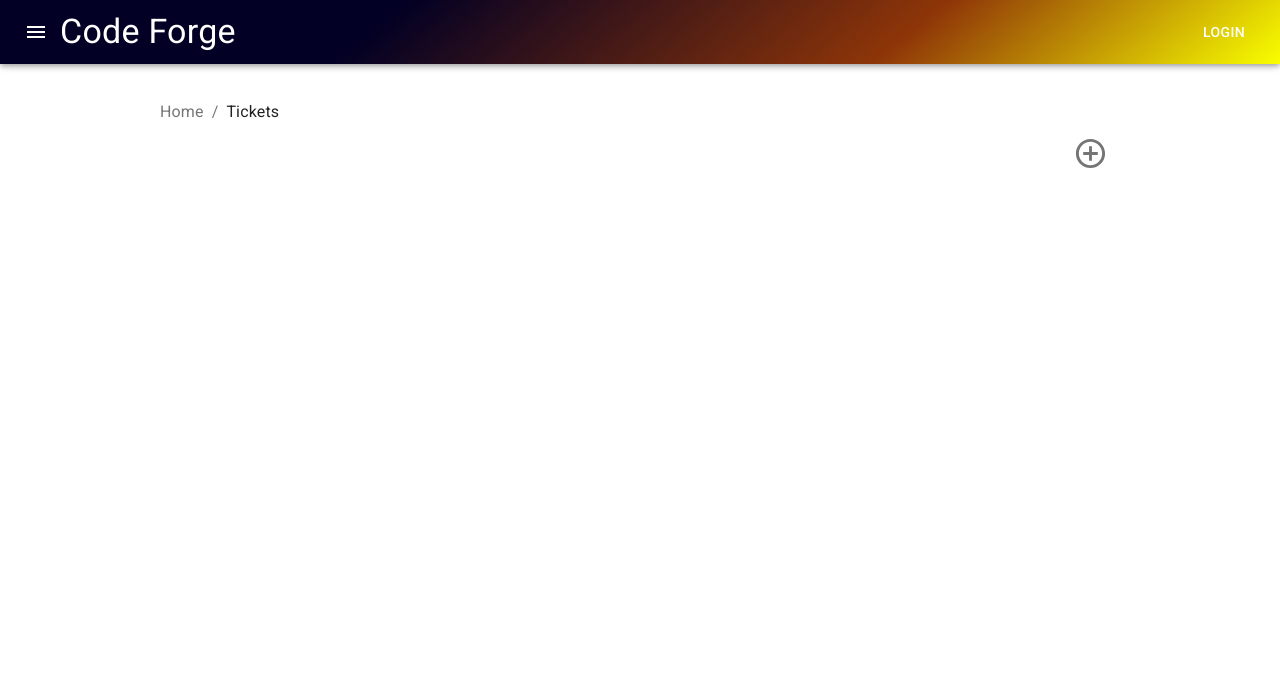
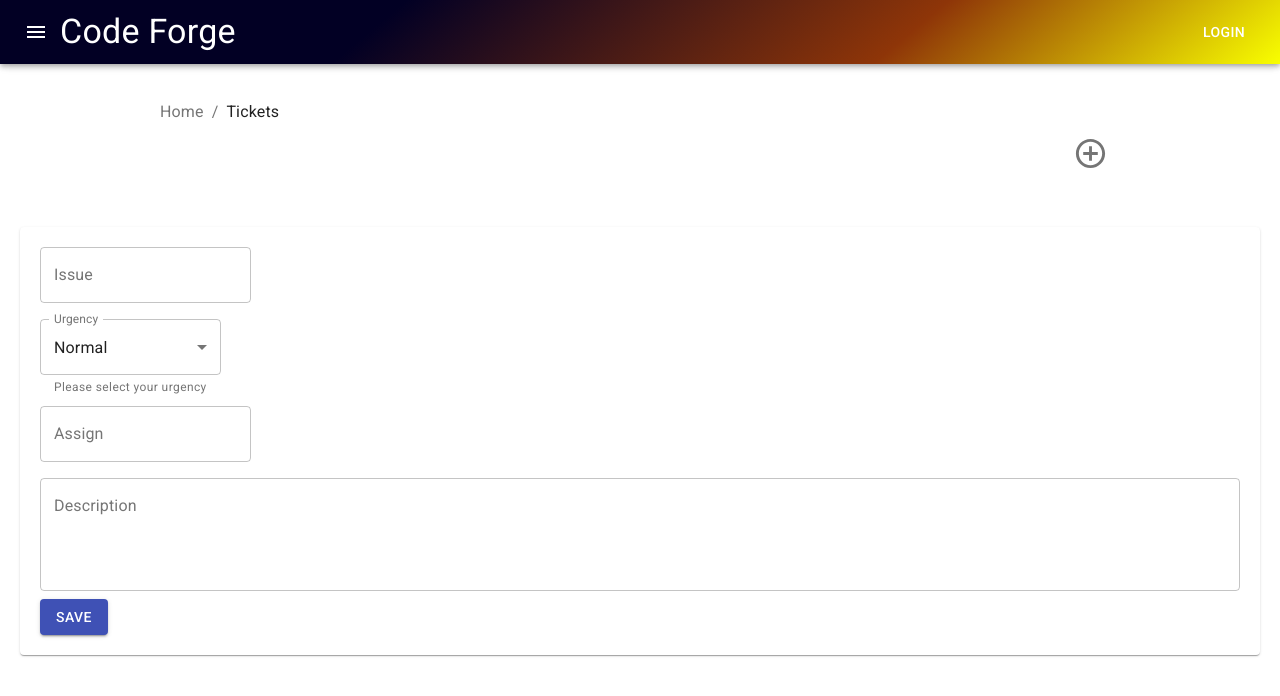
Before and after one commit to RedBrand88/issue-tracker-frontend, a React (Create React App) app: page /view-ticket/edit/1 in a window 1280 px wide. Shown: the top 696 px of the page. Built offline with nearby package versions, Linux system fonts and the light colour scheme.

Commit message:
made edit modal for the list view and detail view

```diff
--- a/src/Components/TicketForm.js
+++ b/src/Components/TicketForm.js
@@ -22,14 +22,22 @@ const urgencyLevels = [
 ];
 
 
-export default function CreateTicketForm(props) {
-    const [urgency, setUrgency] = React.useState('Normal');
+class CreateTicketForm extends React.Component {
 
-    const handleChange = (event) => {
-        setUrgency(event.target.value);
+    constructor(props) {
+        super(props);
+        this.state = {
+            urgency: 'Normal'
+        };
+    }
+
+    handleChange = (event) => {
+        this.setState({
+            urgency: event.target.value
+        });
     };
 
-    const handleFormSubmit = (event, requestType, ticketID) => {
+    handleFormSubmit = (event, requestType, ticketID) => {
         const issue = event.target.elements.issue.value;
         const severity = event.target.elements.severity.value;
         const assignedTo = event.target.elements.assignedTo.value;
@@ -62,26 +70,33 @@ export default function CreateTicketForm(props) {
         }
     }
 
+    render() {
+
         return (
             <Card style={{ margin: 20, padding: 20 }}>
-            <form onSubmit={(event) => handleFormSubmit(
+                <form onSubmit={(event) => this.handleFormSubmit(
                     event,
-                props.requestType,
-                props.ticketID
+                    this.props.requestType,
+                    this.props.id
                 )}
                 noValidate autoComplete="off">
-                <TextField name='issue' id="outlined-basic" label="Issue" variant="outlined" />
+                    <TextField name='issue'
+                    id="standard-helperText"
+                    label="Issue"
+                    variant="outlined"
+                    defaultValue={this.props.issue}
+                    />
                     <br />
                     <TextField
                         name='severity'
-                    id="outlined-select-currency"
                         select
                         label="Urgency"
-                    value={urgency}
-                    onChange={handleChange}
+                        value={this.state.urgency}
+                        onChange={this.handleChange}
                         helperText="Please select your urgency"
                         margin="normal"
                         variant="outlined"
+                        defaultValue={this.props.severity}
                     >
                         {urgencyLevels.map(option => (
                             <MenuItem key={option.value} value={option.value}>
@@ -90,21 +105,30 @@ export default function CreateTicketForm(props) {
                         ))}
                     </TextField>
                     <br />
-                <TextField name='assignedTo' id="outlined-basic" label="Assign" variant="outlined" />
+                    <TextField name='assignedTo'
+                    id="standard-helperText"
+                    defaultValue={this.props.assignedTo}
+                    label="Assign"
+                    variant="outlined" />
                     <br />
                     <TextField
                         name='description'
-                    id="outlined-textarea"
+                        id="outlined-multiline-static"
                         label="Description"
+                        rows="4"
                         multiline
                         style={{ display: 'flex', flexWrap: 'wrap' }}
                         margin="normal"
                         variant="outlined"
+                        defaultValue={this.props.description}
                     />
                     <Button variant="contained" type='submit' color="primary">
-                    Create
+                        {this.props.btnText}
                     </Button>
                 </form>
             </Card>
         );
     }
+}
+
+export default CreateTicketForm;
--- a/src/Components/TicketListItem.js
+++ b/src/Components/TicketListItem.js
@@ -7,39 +7,75 @@ import {
     Avatar,
     Divider,
     IconButton,
+    Modal
 } from '@material-ui/core';
 import EditIcon from '@material-ui/icons/Edit';
 import FolderIcon from '@material-ui/icons/Folder';
 import 'typeface-roboto';
+import TicketForm from './TicketForm';
+import axios from 'axios';
 
-export function editTicket(event) {
-    event.preventDefault();
-    console.log('edit button clicked');
+class TicketList extends React.Component {
+    constructor(props) {
+        super(props);
+        this.state = {
+            open: false,
+            ticket: {}
+        };
     }
 
-function TicketList(props) {
+    handleOpen = () => {
+        axios.get(`http://127.0.0.1:8000/issue-tracker/api/${this.props.id}/`)
+            .then(res => {
+                this.setState({
+                    ticket: res.data,
+                    open: true
+                });
+            })
+    };
+
+    handleClose = () => {
+        this.setState({
+            open: false
+        });
+    };
+
+    render() {
+
         return (
             <React.Fragment>
                 <Divider />
-            <ListItem button component='a' href={'http://localhost:3000/view-ticket/' + props.id}>
+                <ListItem button component='a' href={'http://localhost:3000/view-ticket/' + this.props.id}>
                     <ListItemAvatar>
                         <Avatar>
                             <FolderIcon />
                         </Avatar>
                     </ListItemAvatar>
                     <ListItemText
-                    primary={props.issue}
-                    secondary={props.status}
+                        primary={this.props.issue}
+                        secondary={this.props.status}
                     />
                     <ListItemSecondaryAction>
-                    <IconButton onClick={editTicket} edge="end" aria-label="delete">
+                        <IconButton onClick={this.handleOpen} edge="end" aria-label="delete">
                             <EditIcon />
                         </IconButton>
+                        <Modal open={this.state.open} onClose={this.handleClose}>
+                            <TicketForm btnText='save'
+                                id={this.state.ticket.id}
+                                issue={this.state.ticket.issue}
+                                severity={this.state.ticket.severity}
+                                status={this.state.ticket.status}
+                                assignedTo={this.state.ticket.assignedTo}
+                                description={this.state.ticket.description}
+                                requestType='put'
+                            />
+                        </Modal>
                     </ListItemSecondaryAction>
                 </ListItem>
                 <Divider />
             </React.Fragment>
         );
     }
+}
 
 export default TicketList;
--- a/src/Containers/CreateTicketFormView.js
+++ b/src/Containers/CreateTicketFormView.js
@@ -5,7 +5,14 @@ class CreateTicketFormView extends React.Component {
 
     render() {
         return(
-            <TicketForm requestType='post' ticketId={null}/>
+            <TicketForm requestType='post'
+            issue=''
+            severity=''
+            assignedTo=''
+            status=''
+            description=''
+            btnText='Create'
+            ticketId={null}/>
         )
     }
 }
--- a/src/Containers/TicketDetailView.js
+++ b/src/Containers/TicketDetailView.js
@@ -1,13 +1,14 @@
 import React from 'react';
 import axios from 'axios';
-import { Paper, Divider, IconButton, Button } from '@material-ui/core';
+import { Paper, Divider, IconButton, Button, Modal } from '@material-ui/core';
 import EditIcon from '@material-ui/icons/Edit';
-import { editTicket } from '../Components/TicketListItem';
+import TicketForm from '../Components/TicketForm';
 
 
 class TicketDetailView extends React.Component {
     state = {
-        ticket: {}
+        ticket: {},
+        open: false
     }
 
     componentDidMount() {
@@ -24,7 +25,7 @@ class TicketDetailView extends React.Component {
         axios.put(`http://127.0.0.1:8000/issue-tracker/api/${props.match.params.ticketID}/`, {
             id: state.ticket.id,
             issue: state.ticket.issue,
-            severity: 'Normal',
+            severity: state.ticket.severity,
             assignedTo: state.ticket.assignedTo,
             status: 'Closed',
             description: state.ticket.description
@@ -37,6 +38,14 @@ class TicketDetailView extends React.Component {
         .catch(error => console.log(error));
     }
 
+    handleOpen = () => this.setState({
+        open: true
+    });
+
+    handleClose = () => this.setState({
+        open: false
+    });
+
     render() {
         return (
             <Paper style={{ margin: 20, padding: 20 }}>
@@ -47,9 +56,20 @@ class TicketDetailView extends React.Component {
                         this.props,
                         this.state
                     )} color='secondary'>Close</Button>
-                    <IconButton onClick={editTicket} style={{ float: 'right' }} edge="end" aria-label="delete">
+                    <IconButton onClick={this.handleOpen} style={{ float: 'right' }} edge="end">
                         <EditIcon />
                     </IconButton>
+                    <Modal open={this.state.open} onClose={this.handleClose}>
+                            <TicketForm btnText='save'
+                                id={this.state.ticket.id}
+                                issue={this.state.ticket.issue}
+                                severity={this.state.ticket.severity}
+                                status={this.state.ticket.status}
+                                assignedTo={this.state.ticket.assignedTo}
+                                description={this.state.ticket.description}
+                                requestType='put'
+                            />
+                        </Modal>
                 </p>
                 <Divider />
                 <p>Urgency: {this.state.ticket.severity}</p>
--- a/src/Containers/UpdateTicketFormView.js
+++ b/src/Containers/UpdateTicketFormView.js
@@ -0,0 +1,20 @@
+import React from 'react';
+import TicketForm from '../Components/TicketForm';
+
+class CreateTicketFormView extends React.Component {
+
+    render() {
+        return(
+            <TicketForm requestType='put'
+            issue=''
+            severity=''
+            assignedTo=''
+            status=''
+            description=''
+            ticketId={this.props.match.params.ticketID}
+            btnText='Save'/>
+        )
+    }
+}
+
+export default CreateTicketFormView;
--- a/src/routes.js
+++ b/src/routes.js
@@ -3,12 +3,14 @@ import TicketListView from './Containers/TicketListView';
 import TicketDetailView from './Containers/TicketDetailView';
 import { Route } from 'react-router-dom';
 import CreateTicketFormView from './Containers/CreateTicketFormView';
+import UpdateTicketFormView from './Containers/UpdateTicketFormView';
 
 const BaseRouter = () => (
     <div>
         <Route exact path='/' component={TicketListView}/>
         <Route exact path='/create-ticket' component={CreateTicketFormView}/>
         <Route exact path='/view-ticket/:ticketID' component={TicketDetailView}/>
+        <Route exact path='/view-ticket/edit/:ticketID' component={UpdateTicketFormView}/>
     </div>
 );
 
```
Lines whose indentation alone changed are shown as unchanged.
